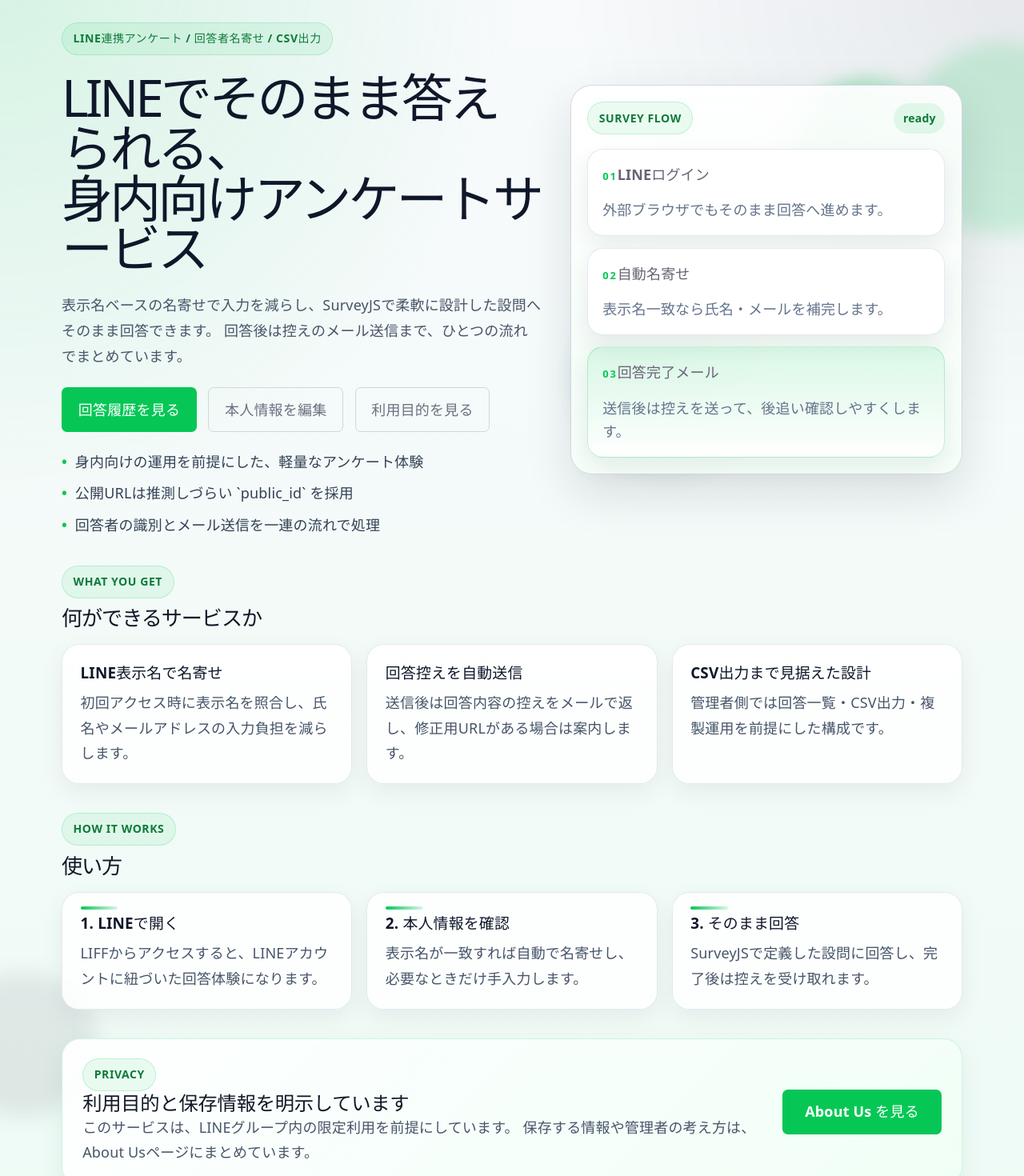
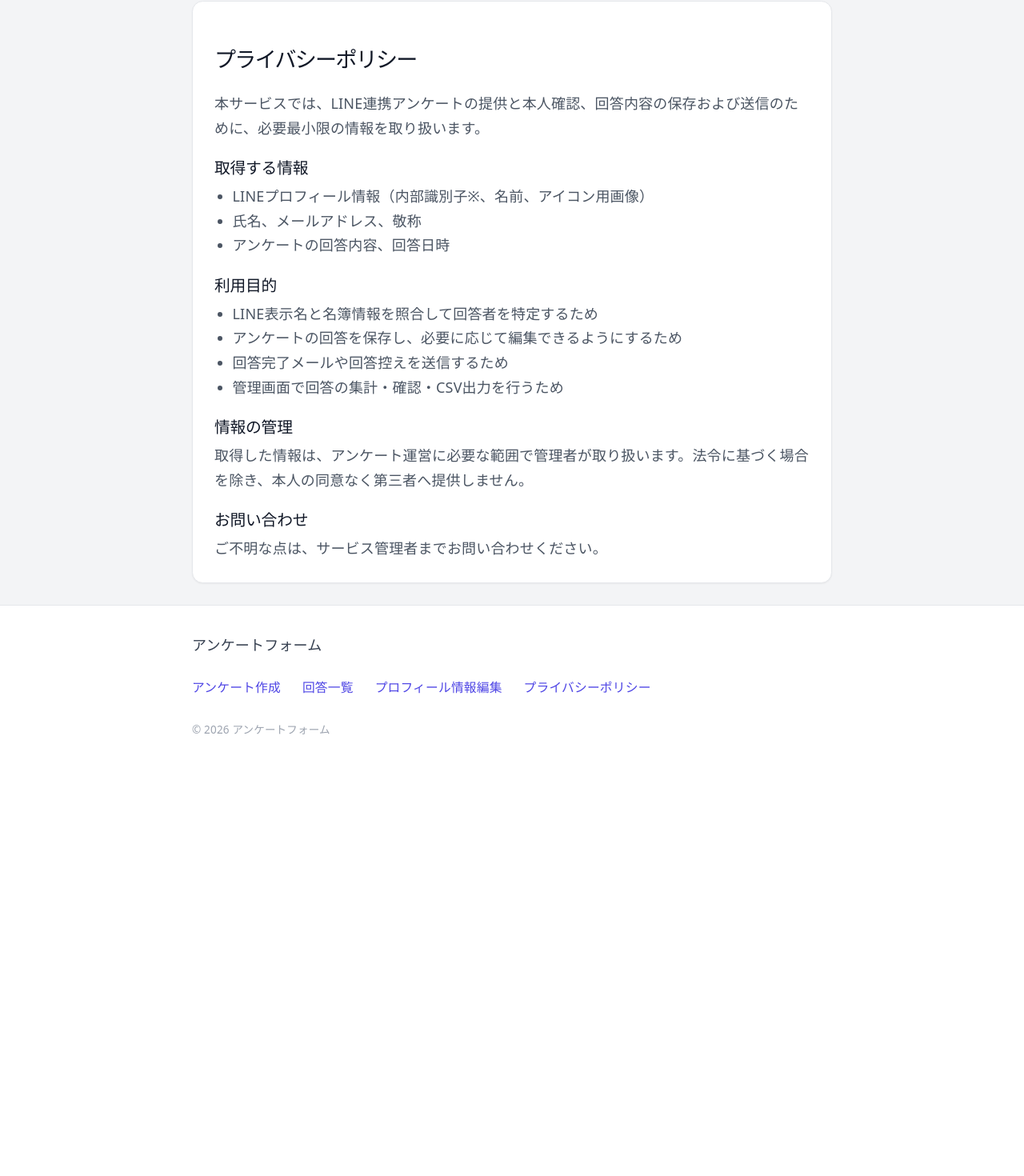
Before and after one commit to shipwebdotjp/line_survey, a React (Vite) app in the folder frontend/: page /privacy-policy in a window 1280 px wide. Before the commit this address led to /. Shown: the part 80-1550 px from the top of the page at 80% size. After the commit the page ends 1041 px from the top, so only its background shows below. Built offline with nearby package versions, Linux system fonts and the light colour scheme.

Commit message:
LP文言変更

```diff
--- a/frontend/src/App.css
+++ b/frontend/src/App.css
@@ -329,7 +329,6 @@
 }
 
 .public-home-badge,
-.public-home-section-kicker,
 .public-home-panel-kicker {
   display: inline-flex;
   align-self: flex-start;
@@ -443,18 +442,6 @@
   align-items: center;
   gap: 0.75rem;
   margin-bottom: 1rem;
-}
-
-.public-home-panel-status {
-  display: inline-flex;
-  align-items: center;
-  gap: 0.35rem;
-  padding: 0.32rem 0.65rem;
-  border-radius: 999px;
-  background: rgba(6, 199, 85, 0.1);
-  color: #0f7a3a;
-  font-size: 0.78rem;
-  font-weight: 700;
 }
 
 .public-home-stacked-cards {
@@ -1185,6 +1172,36 @@
   opacity: 0.7;
 }
 
+/* Admin Login Page */
+.admin-login-page {
+  display: flex;
+  align-items: center;
+  justify-content: center;
+  min-height: 100vh;
+  background: var(--bg);
+}
+
+.admin-login-card {
+  background: var(--social-bg);
+  border: 1px solid var(--border);
+  border-radius: 8px;
+  width: 100%;
+  max-width: 400px;
+  padding: 2rem;
+}
+
+.admin-login-button {
+  background-color: #06C755;
+  color: white;
+  width: 100%;
+  padding: 0.75rem;
+  font-size: 1rem;
+}
+
+.admin-login-button:hover:not(:disabled) {
+  background-color: #05b34c;
+}
+
 /* Admin Detail Tables and Cards */
 .admin-card {
   background: var(--bg);
--- a/frontend/src/App.tsx
+++ b/frontend/src/App.tsx
@@ -5,7 +5,7 @@
 import ShowResponsePage from './pages/public-survey/ShowResponsePage';
 import ResponseHistoryPage from './pages/public-survey/ResponseHistoryPage';
 import EditRespondentsPage from './pages/public-survey/EditRespondentsPage';
-import AboutUsPage from './pages/public-survey/AboutUsPage';
+import PrivacyPolicyPage from './pages/public-survey/PrivacyPolicyPage';
 import PublicLayout from './features/survey/PublicLayout';
 import AdminShell from './pages/admin/AdminShell';
 import SurveyListPage from './pages/admin/SurveyListPage';
@@ -77,7 +77,8 @@
             <Route path="s/:public_id/r/:edit_token" element={<ShowResponsePage />} />
             <Route path="s/:public_id/r/:edit_token/edit" element={<EditResponsePage />} />
             <Route path="respondent/edit" element={<EditRespondentsPage />} />
-            <Route path="about-us" element={<AboutUsPage />} />
+            <Route path="privacy-policy" element={<PrivacyPolicyPage />} />
+            <Route path="about-us" element={<Navigate to="/privacy-policy" replace />} />
           </Route>
 
           <Route path="/admin" element={<AdminAuthProvider><Outlet /></AdminAuthProvider>}>
--- a/frontend/src/features/survey/PublicFooter.tsx
+++ b/frontend/src/features/survey/PublicFooter.tsx
@@ -40,15 +40,18 @@
         <nav className="public-footer-nav">
           <ul className="public-footer-links">
             <li>
+              <Link to="/admin/surveys/new">アンケート作成</Link>
+            </li>
+            <li>
               <Link to={publicId ? `/s?public_id=${publicId}` : '/s'}>回答一覧</Link>
             </li>
             <li>
               <Link to={`/respondent/edit?return_to=${currentPath}${publicId ? `&public_id=${publicId}` : ''}`}>
-                本人情報編集
+                プロフィール情報編集
               </Link>
             </li>
             <li>
-              <Link to="/about-us">About Us</Link>
+              <Link to="/privacy-policy">プライバシーポリシー</Link>
             </li>
           </ul>
         </nav>
--- a/frontend/src/pages/public-home/PublicHomePage.tsx
+++ b/frontend/src/pages/public-home/PublicHomePage.tsx
@@ -8,33 +8,32 @@
   },
   {
     title: '回答控えを自動送信',
-    description: '送信後は回答内容の控えをメールで返し、修正用URLがある場合は案内します。',
+    description: '送信後は回答内容の控えと修正用URLを記載して修正も可能。',
   },
   {
     title: 'CSV出力まで見据えた設計',
-    description: '管理者側では回答一覧・CSV出力・複製運用を前提にした構成です。',
+    description: '管理画面も充実。アンケートの回答､要約が見られるのはもちろん、CSVエクスポートも可能。',
   },
 ];
 
 const steps = [
   {
-    title: '1. LINEで開く',
-    description: 'LIFFからアクセスすると、LINEアカウントに紐づいた回答体験になります。',
+    title: '1. URLをLINEで共有',
+    description: 'LINEからアクセスすることで、LINEアカウントで自動的にログイン',
   },
   {
     title: '2. 本人情報を確認',
-    description: '表示名が一致すれば自動で名寄せし、必要なときだけ手入力します。',
+    description: '表示と名簿を突き合わせ、必要なときだけ名前とメールを手入力。',
   },
   {
-    title: '3. そのまま回答',
-    description: 'SurveyJSで定義した設問に回答し、完了後は控えを受け取れます。',
+    title: '3. アンケートに回答',
+    description: 'アンケートフォームに入力して送信。完了後は控えがメールで送信されます。',
   },
 ];
 
 const highlights = [
-  '身内向けの運用を前提にした、軽量なアンケート体験',
-  '公開URLは推測しづらい `public_id` を採用',
-  '回答者の識別とメール送信を一連の流れで処理',
+  '身内向けに、手軽に回答してもらえるアンケート',
+  '面倒なログインをせずすぐに回答に入れる設計',
 ];
 
 const PublicHomePage: React.FC = () => {
@@ -54,19 +53,13 @@
               身内向けアンケートサービス
             </h1>
             <p className="public-home-lead">
-              表示名ベースの名寄せで入力を減らし、SurveyJSで柔軟に設計した設問へそのまま回答できます。
-              回答後は控えのメール送信まで、ひとつの流れでまとめています。
+              LINEログインした表示名から個人を特定し､回答者が名前やメールアドレスを入力する手間を減らすことができる回答しやすさを
+              第一に考えたアンケートサービス。回答控えも送れるので、自分が送ったか､何を送ったかを後から確認できて安心です。
             </p>
 
             <div className="public-home-actions">
-              <Link className="public-btn public-btn-primary" to="/s">
-                回答履歴を見る
-              </Link>
-              <Link className="public-btn public-btn-secondary" to="/respondent/edit?return_to=%2F">
-                本人情報を編集
-              </Link>
-              <Link className="public-btn public-btn-secondary" to="/about-us">
-                利用目的を見る
+              <Link className="public-btn public-btn-primary" to="/admin/surveys/new">
+                アンケート作成
               </Link>
             </div>
 
@@ -83,25 +76,24 @@
 
             <div className="public-home-panel">
               <div className="public-home-panel-top">
-                <span className="public-home-panel-kicker">Survey flow</span>
-                <span className="public-home-panel-status">ready</span>
+                <span className="public-home-panel-kicker">アンケートの流れ</span>
               </div>
 
               <div className="public-home-stacked-cards">
                 <div className="public-home-mini-card">
                   <span className="public-home-mini-label">01</span>
                   <strong>LINEログイン</strong>
-                  <p>外部ブラウザでもそのまま回答へ進めます。</p>
+                  <p>LINE内ならそのまま、外部ブラウザでもLINEログイン経由でログイン。</p>
                 </div>
                 <div className="public-home-mini-card">
                   <span className="public-home-mini-label">02</span>
                   <strong>自動名寄せ</strong>
-                  <p>表示名一致なら氏名・メールを補完します。</p>
+                  <p>LINE表示で突き合わせて、氏名・メールを補完します。</p>
                 </div>
                 <div className="public-home-mini-card public-home-mini-card-accent">
                   <span className="public-home-mini-label">03</span>
                   <strong>回答完了メール</strong>
-                  <p>送信後は控えを送って、後追い確認しやすくします。</p>
+                  <p>送信後は控えがメールで送信されます。</p>
                 </div>
               </div>
             </div>
@@ -110,8 +102,7 @@
 
         <section className="public-home-section">
           <div className="public-home-section-heading">
-            <span className="public-home-section-kicker">What you get</span>
-            <h2>何ができるサービスか</h2>
+            <h2>サービスの特徴</h2>
           </div>
 
           <div className="public-home-grid">
@@ -126,7 +117,6 @@
 
         <section className="public-home-section">
           <div className="public-home-section-heading">
-            <span className="public-home-section-kicker">How it works</span>
             <h2>使い方</h2>
           </div>
 
@@ -142,15 +132,14 @@
 
         <section className="public-home-note">
           <div>
-            <span className="public-home-section-kicker">Privacy</span>
-            <h2>利用目的と保存情報を明示しています</h2>
+            <h2>プライバシーへの配慮</h2>
             <p>
               このサービスは、LINEグループ内の限定利用を前提にしています。
-              保存する情報や管理者の考え方は、About Usページにまとめています。
+              収集・保存する情報は、プライバシーポリシーページをご覧ください。
             </p>
           </div>
-          <Link className="public-btn public-btn-primary" to="/about-us">
-            About Us を見る
+          <Link className="public-btn public-btn-primary" to="/privacy-policy">
+            プライバシーポリシーを見る
           </Link>
         </section>
       </div>
--- a/frontend/src/pages/public-survey/AboutUsPage.tsx
+++ /dev/null
@@ -1,26 +0,0 @@
-import React, { useEffect } from 'react';
-
-const AboutUsPage: React.FC = () => {
-  useEffect(() => {
-    document.title = 'About Us | アンケートフォーム';
-  }, []);
-
-  return (
-    <div className="public-container">
-      <div className="public-card">
-        <h1 style={{ fontSize: '1.5rem', marginBottom: '1.5rem' }}>About Us</h1>
-        <p style={{ lineHeight: '1.6', color: '#4b5563' }}>
-          LINEと連携してアンケートに回答する際の煩雑なお名前やメールアドレスの入力の手間を省いていただけるアンケートフォームです。
-        </p>
-        <p style={{ marginTop: '1rem', lineHeight: '1.6', color: '#4b5563' }}>
-          LINE表示名をLINE連携時に取得し、あらかじめ管理者が把握しているお名前とメールアドレスのリストと突き合わせることで、ご本人かどうかを特定しています。
-        </p>
-        <p style={{ marginTop: '1rem', lineHeight: '1.6', color: '#4b5563' }}>
-          ご不明な点は管理者までお問い合わせください。
-        </p>
-      </div>
-    </div>
-  );
-};
-
-export default AboutUsPage;
--- /dev/null
+++ b/frontend/src/pages/public-survey/PrivacyPolicyPage.tsx
@@ -0,0 +1,54 @@
+import React, { useEffect } from 'react';
+
+const PrivacyPolicyPage: React.FC = () => {
+  useEffect(() => {
+    document.title = 'プライバシーポリシー | アンケートフォーム';
+  }, []);
+
+  return (
+    <div className="public-container">
+      <div className="public-card">
+        <h1 style={{ fontSize: '1.5rem', marginBottom: '1.5rem' }}>プライバシーポリシー</h1>
+
+        <section style={{ lineHeight: '1.7', color: '#4b5563' }}>
+          <p>
+            本サービスでは、LINE連携アンケートの提供と本人確認、回答内容の保存および送信のために、必要最小限の情報を取り扱います。
+          </p>
+        </section>
+
+        <section style={{ marginTop: '1.25rem', lineHeight: '1.7', color: '#4b5563' }}>
+          <h2 style={{ fontSize: '1.1rem', marginBottom: '0.5rem', color: '#111827' }}>取得する情報</h2>
+          <ul style={{ paddingLeft: '1.25rem', margin: 0 }}>
+            <li>LINEプロフィール情報（内部識別子※、名前、アイコン用画像）</li>
+            <li>氏名、メールアドレス、敬称</li>
+            <li>アンケートの回答内容、回答日時</li>
+          </ul>
+        </section>
+
+        <section style={{ marginTop: '1.25rem', lineHeight: '1.7', color: '#4b5563' }}>
+          <h2 style={{ fontSize: '1.1rem', marginBottom: '0.5rem', color: '#111827' }}>利用目的</h2>
+          <ul style={{ paddingLeft: '1.25rem', margin: 0 }}>
+            <li>LINE表示名と名簿情報を照合して回答者を特定するため</li>
+            <li>アンケートの回答を保存し、必要に応じて編集できるようにするため</li>
+            <li>回答完了メールや回答控えを送信するため</li>
+            <li>管理画面で回答の集計・確認・CSV出力を行うため</li>
+          </ul>
+        </section>
+
+        <section style={{ marginTop: '1.25rem', lineHeight: '1.7', color: '#4b5563' }}>
+          <h2 style={{ fontSize: '1.1rem', marginBottom: '0.5rem', color: '#111827' }}>情報の管理</h2>
+          <p>
+            取得した情報は、アンケート運営に必要な範囲で管理者が取り扱います。法令に基づく場合を除き、本人の同意なく第三者へ提供しません。
+          </p>
+        </section>
+
+        <section style={{ marginTop: '1.25rem', lineHeight: '1.7', color: '#4b5563' }}>
+          <h2 style={{ fontSize: '1.1rem', marginBottom: '0.5rem', color: '#111827' }}>お問い合わせ</h2>
+          <p>ご不明な点は、サービス管理者までお問い合わせください。</p>
+        </section>
+      </div>
+    </div>
+  );
+};
+
+export default PrivacyPolicyPage;
```
Also changed, not shown: frontend/src/pages/admin/AdminLoginPage.tsx (+3 -10 lines), 2 other files (tests, documents, lock files or other folders).
